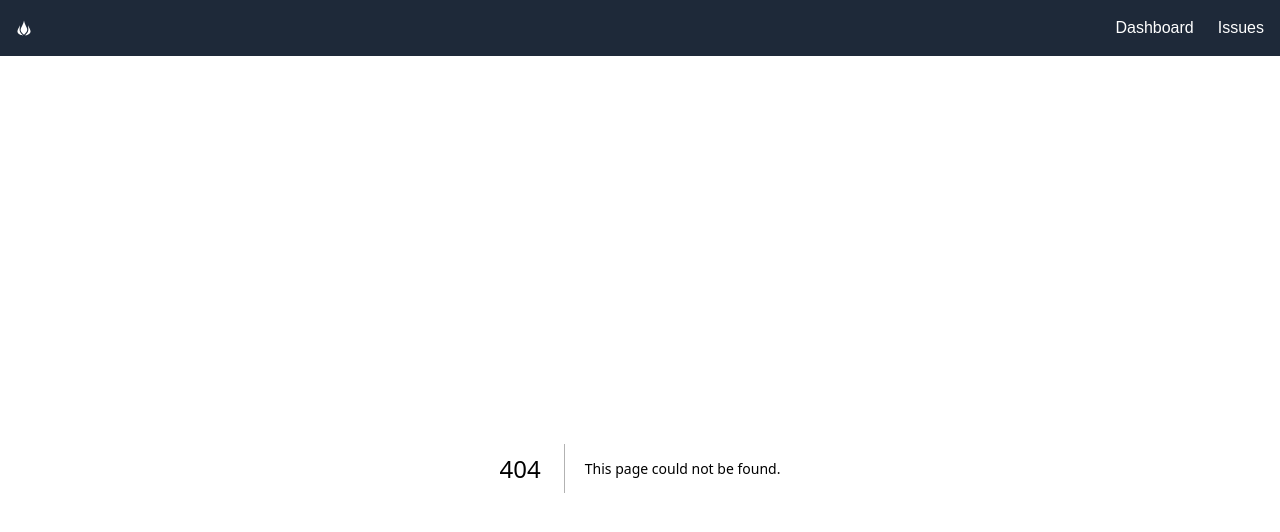
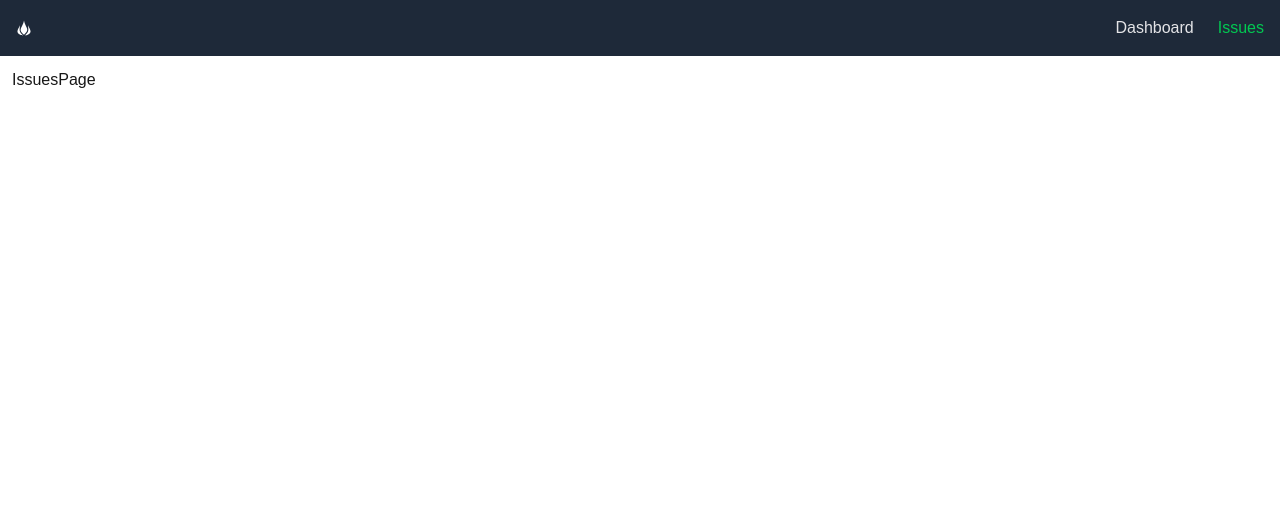
Before and after one commit to ging3rtastic/issue-tracker, a Next.js app: page /issues in a window 1280 px wide. Before the commit this address had no page. Shown: the top 532 px of the page. Built offline with nearby package versions, Linux system fonts and the light colour scheme.

Commit message:
Styled active navbar link

```diff
--- a/app/NavBar.tsx
+++ b/app/NavBar.tsx
@@ -1,26 +1,41 @@
+'use client';
+
 import Link             from 'next/link'
+import { usePathname }  from 'next/navigation';
 import React            from 'react'
 
 import { GiFire }       from "react-icons/gi";
 
+import classNames       from 'classnames';
+
 const NavBar = () => {
+
+    const currentPath = usePathname();
 
     const links = [
         { href : "/",       label : "Dashboard" },
         { href : "/issues", label : "Issues" },
     ];
+
   return (
     <>
         <nav className='flex space-x-6 justify-between items-center bg-gray-800 text-white p-4'>
 
             <Link href="/" className="nav-link">
-                <GiFire className='hover:text-green-500'/>
+                <GiFire className='hover:text-purple-700'/>
             </Link>
 
             <ul className='flex space-x-6'>
                 {links.map((link) => (
                     <li key={link.href}>
-                        <Link className='hover:text-green-500 transition-colors' href={link.href}>
+                        <Link
+                            className = {classNames(
+                                'nav-link  hover:text-purple-700 transition-colors',
+                                {'text-zinc-200'  : link.href !=  currentPath},
+                                {'text-green-500' : link.href === currentPath},
+                            )}
+                            href      = {link.href}
+                        >
                             {link.label}
                         </Link>
                     </li>
--- /dev/null
+++ b/app/issues/page.tsx
@@ -0,0 +1,9 @@
+import React from 'react'
+
+const IssuesPage = () => {
+  return (
+    <div>IssuesPage</div>
+  )
+}
+
+export default IssuesPage
--- a/package.json
+++ b/package.json
@@ -9,6 +9,7 @@
     "lint": "next lint"
   },
   "dependencies": {
+    "classnames": "^2.5.1",
     "next": "15.4.6",
     "react": "19.1.0",
     "react-dom": "19.1.0",
```
Also changed, not shown: 1 other file (tests, documents, lock files or other folders).
